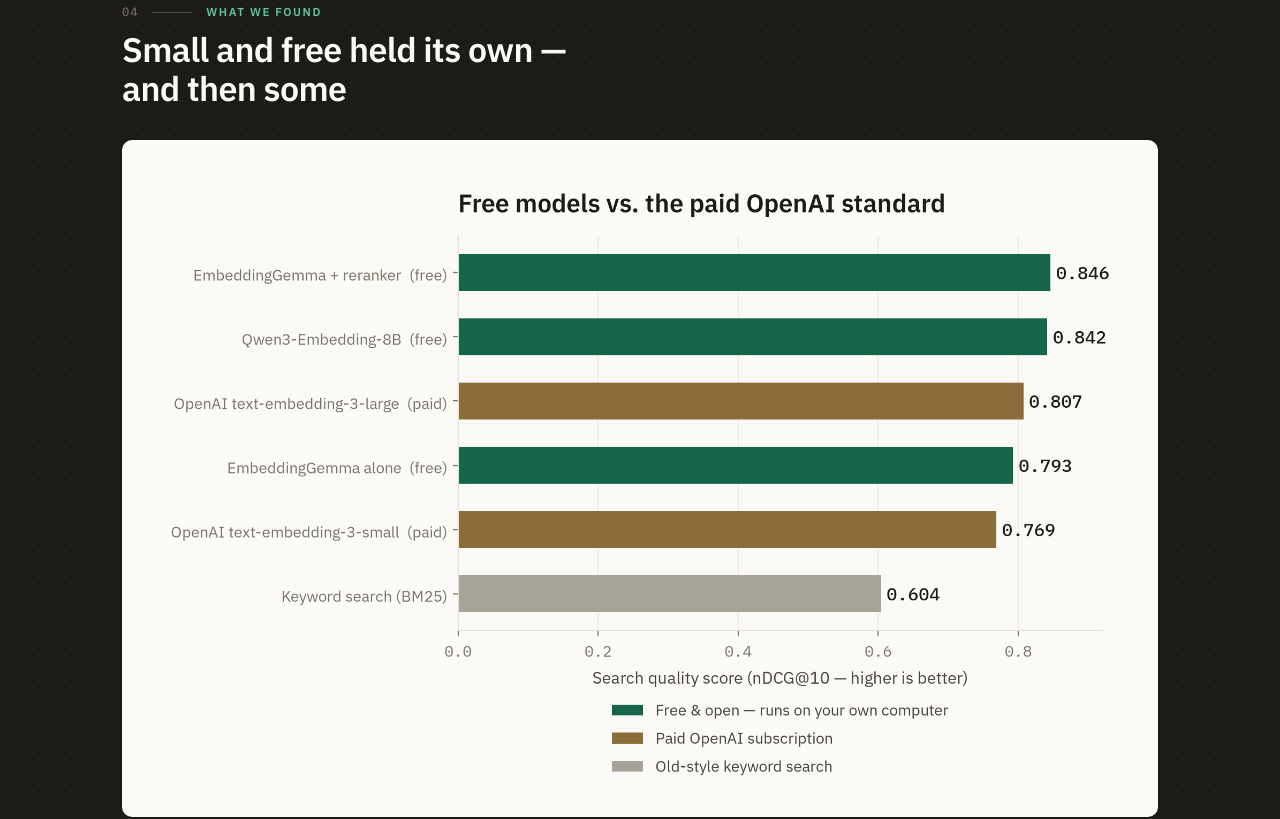
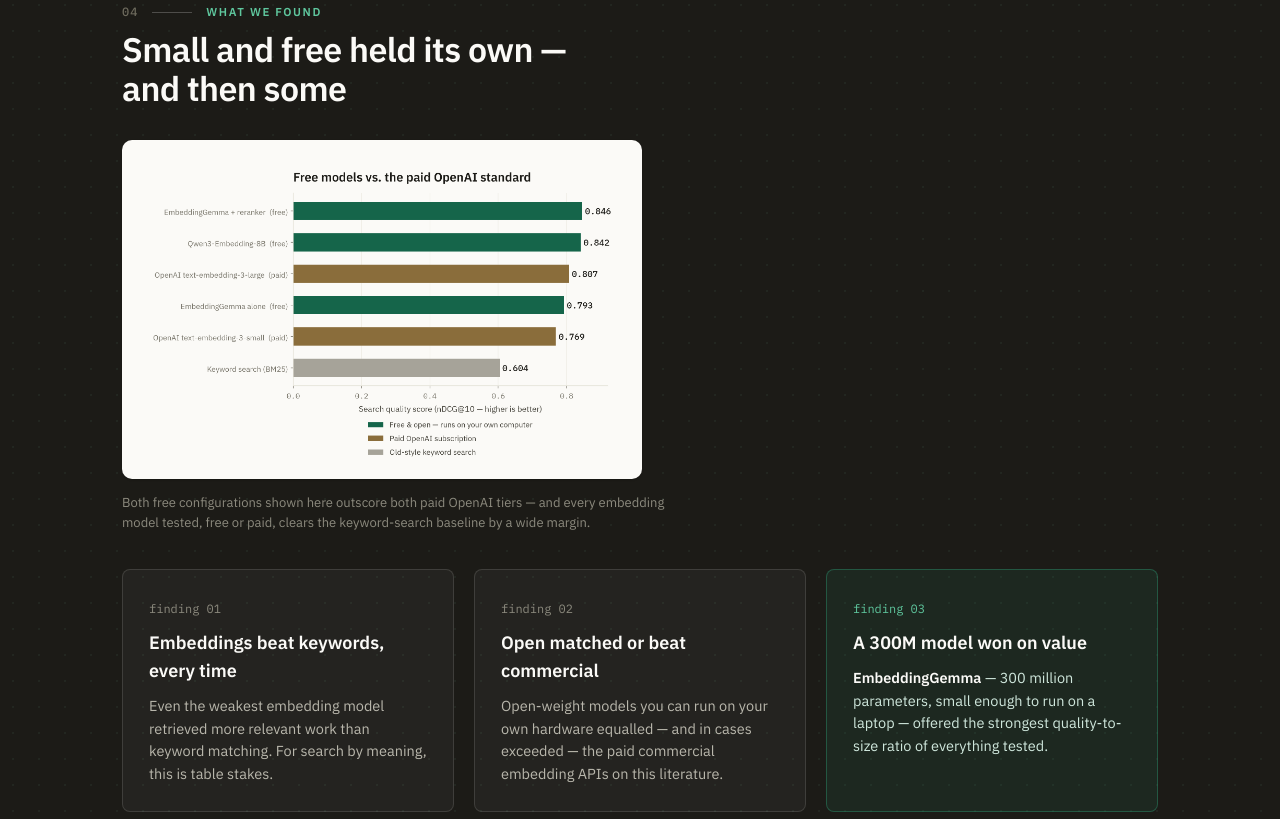
Before and after one commit to beperron/SW-Embedding-Test, a plain HTML site: page index.html in a window 1280 px wide. Shown: the part 2950-3769 px from the top of the page. Drawn offline with Linux system fonts and the light colour scheme.

Commit message:
Shrink the primary vs-OpenAI bar chart display size

```diff
--- a/index.html
+++ b/index.html
@@ -197,7 +197,7 @@
       </div>
       <h2 style="margin:0; max-width:22ch; font-size:clamp(26px,3.2vw,34px); font-weight:600; letter-spacing:-0.018em; color:#FBFAF7; line-height:1.15;">Small and free held its own — and then some</h2>
 
-      <div style="margin-top:32px; background:#FBFAF7; border-radius:10px; padding:20px 22px 8px; box-shadow:0 1px 2px rgba(0,0,0,0.2);">
+      <div style="margin-top:32px; background:#FBFAF7; border-radius:10px; padding:16px 18px 6px; box-shadow:0 1px 2px rgba(0,0,0,0.2); max-width:520px;">
         <img src="assets/vs-openai.png" alt="Bar chart comparing free and paid OpenAI embedding models by search quality (nDCG@10). EmbeddingGemma plus reranker (free) leads at 0.846, followed by Qwen3-Embedding-8B (free) at 0.842, then OpenAI text-embedding-3-large (paid) at 0.807, EmbeddingGemma alone (free) at 0.793, OpenAI text-embedding-3-small (paid) at 0.769, and keyword search (BM25) last at 0.604." style="width:100%; height:auto; display:block; border-radius:4px;">
       </div>
       <p style="margin:14px 0 0; font-size:13px; color:#8C8A7E; max-width:70ch;">Both free configurations shown here outscore both paid OpenAI tiers — and every embedding model tested, free or paid, clears the keyword-search baseline by a wide margin.</p>
```
